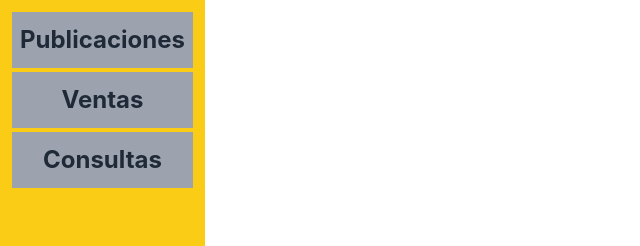
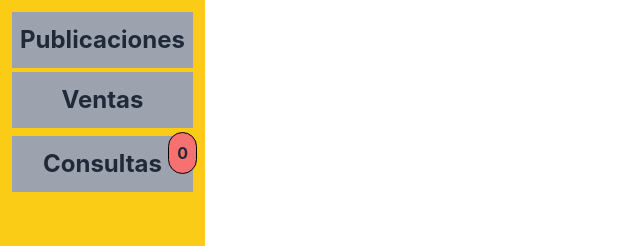
Before and after one commit to Pelusasasasa/Electro-Avenida, a React (Create React App) app in the folder mercadoLibre/app/: page / in a window 1280 px wide. Shown: the top 246 px of the page, without its empty margins (0-640 px from the left). Built offline with nearby package versions, Linux system fonts and the light colour scheme; no server answers.

Commit message:
Poniendo una alerta para saber si hay consultas

```diff
--- a/mercadoLibre/app/src/components/AsideBar.jsx
+++ b/mercadoLibre/app/src/components/AsideBar.jsx
@@ -1,13 +1,28 @@
-import React from 'react'
+import React, { useEffect, useState } from 'react'
 import { AsideItem } from './AsideItem'
+import { useSelector } from 'react-redux';
 
 export const AsideBar = () => {
+
+  const [sinResponder, setSinResponder] = useState(0);
+  const { consultas } = useSelector(state => state.consultas);
+
+  useEffect(() => {
+    setSinResponder(consultas.filter(consulta => consulta.status !== 'ANSWERED').length);
+  }, [consultas]);
+
   return (
     <aside className='w1/4 bg-yellow-400 text-gray-800 font-bold p-2'>
         <ul>
             <AsideItem path='/publicaciones/list' text='Publicaciones'/>
             <AsideItem path='/ventas/list' text='Ventas' />
-            <AsideItem path='/consultas/list' text='Consultas' />
+
+            <div className='flex relative'>
+              <div className='w-full'>
+                <AsideItem path='/consultas/list' text='Consultas' />
+              </div>
+              <p className='absolute right-0 bg-red-400 border border-black rounded-3xl p-2'>{sinResponder}</p>
+            </div>
         </ul>
     </aside>
   )
```
